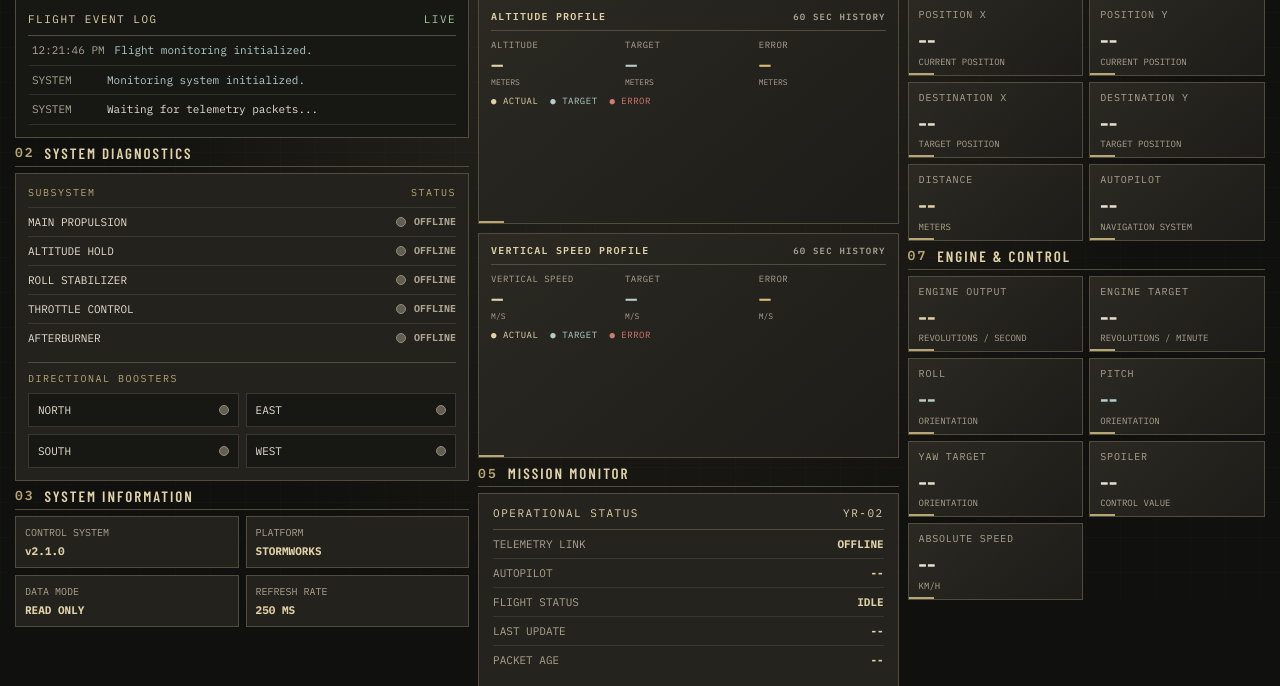
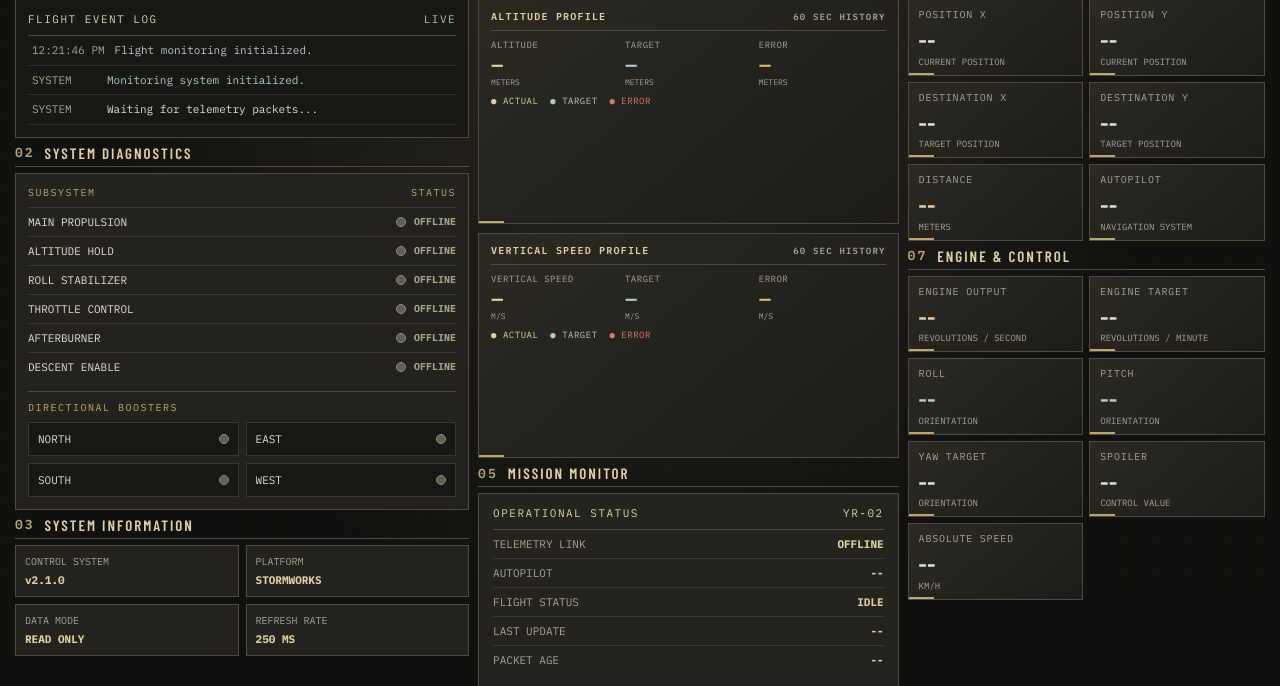
Before and after one commit to IsmailOzkan98/Stormworks-OAi-Mizushima-YR-02-System, a Flask app: page / in a window 1280 px wide. Shown: the part 198-884 px from the top of the page. Run offline with Flask 3, Linux system fonts and the light colour scheme; some web fonts are replaced.

Commit message:
added new telemetry data

```diff
--- a/Server/app.py
+++ b/Server/app.py
@@ -45,6 +45,7 @@ telemetry = {
     "alt_hold": 0,
     "roll_stab": 0,
     "accel": 0,
+    "descent": 0,
 
     "north": 0,
     "east": 0,
--- a/Server/static/script.js
+++ b/Server/static/script.js
@@ -120,6 +120,7 @@ const systems = [
     ["roll_stab", "rollStab", "ROLL STABILIZER"],
     ["accel", "accel", "THROTTLE CONTROL"],
     ["afterburner", "afterburner", "AFTERBURNER"],
+    ["descent", "descent", "DESCENT ENABLE"],
 
     ["north", "north", "NORTH BOOSTER"],
     ["east", "east", "EAST BOOSTER"],
--- a/Server/templates/index.html
+++ b/Server/templates/index.html
@@ -171,6 +171,13 @@
                     </span>
                 </div>
 
+                <div class="diagnostic-row">
+                    <span>DESCENT ENABLE</span>
+                    <span class="diagnostic-status">
+                        <i class="indicator" id="descent"></i>
+                        <b id="descentStatus">OFFLINE</b>
+                    </span>
+                </div>
 
                 <div class="diagnostic-separator">DIRECTIONAL BOOSTERS</div>
 
```
Also changed, not shown: 1 other file.
